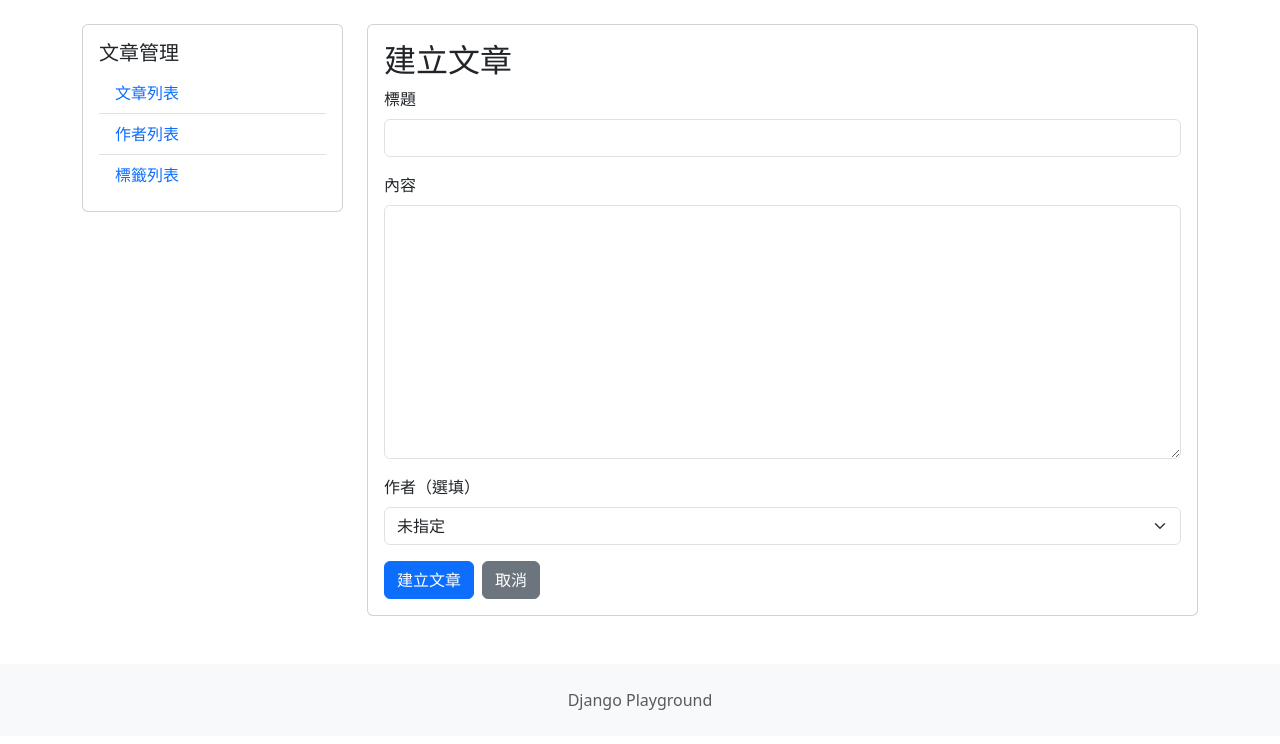
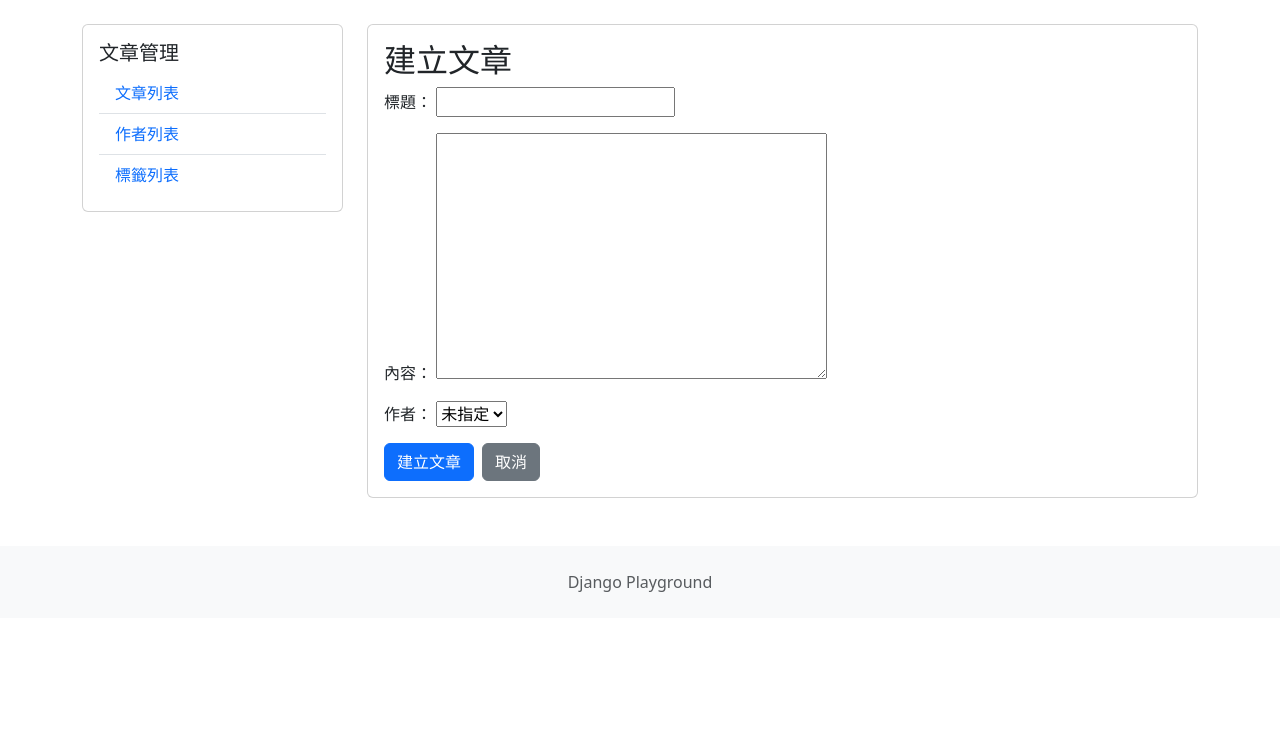
Before and after one commit to CYHsuRHS/django-playground-202511, a Django app: page /blog/articles/create/ in a window 1280 px wide. Shown: the part 56-800 px from the top of the page. Run offline with Django 5.2, Linux system fonts and the light colour scheme; data comes from the database, SQL or seed files in the repository; some libraries are stand-ins or nearby versions.

Commit message:
version 2025121308
方法三：使用 Form 渲染表單 且 處理作者下拉選單

```diff
--- a/blog/forms.py
+++ b/blog/forms.py
@@ -1,4 +1,6 @@
 from django import forms
+
+from blog.models import Author
 
 
 # ArticleForm這個class繼承Django定義的forms class
@@ -6,6 +8,7 @@ class ArticleForm(forms.Form):
     title = forms.CharField(
         max_length=200,
         required=True,  # 表必填
+        label="標題",
         error_messages={
             "required": "標題不能空白",
             "max_length": "標題最多 %(limit_value)d 字元",  # Django提供%(limit_value)d會根據上方max_length的值顯示
@@ -14,10 +17,23 @@ class ArticleForm(forms.Form):
     content = forms.CharField(
         widget=forms.Textarea,  # Textarea多行的文字方塊
         required=True,
+        label="內容",
         error_messages={
             "required": "內容不能空白",
         },
     )
-    author = forms.IntegerField(
+    # ChoiceField是選單型的欄位
+    author = forms.ChoiceField(
+        choices=[],  # 空的選項
         required=False,
-    )  # 直接填入作者id
+        label="作者",
+    )
+
+    # __init__ 是python class的建構子，在這個類別被變成物件的時候，表單被建立要執行的動作
+    def __init__(self, *args, **kwargs):
+        super().__init__(*args, **kwargs)  # 表執行繼承的forms原本的__init__
+
+        # 多做的動作
+        self.fields["author"].choices = [("", "未指定")] + [
+            (author.id, author.name) for author in Author.objects.all()
+        ]
--- a/blog/templates/blog/article_create.html
+++ b/blog/templates/blog/article_create.html
@@ -14,57 +14,7 @@
             <form method="post">
                 {% csrf_token %}
 
-                <div class="mb-3">
-                    <label for="{{ form.title.id_for_label }}" class="form-label">
-                        標題
-                    </label>
-                    <input type="text"
-                           class="form-control{% if form.title.errors %} is-invalid{% endif %}"
-                           id="{{ form.title.id_for_label }}"
-                           name="{{ form.title.name }}"
-                           value="{{ form.title.value|default:'' }}"
-                           required />
-                    {% if form.title.errors %}
-                        <div class="invalid-feedback">
-                            {{ form.title.errors.0 }}
-                        </div>
-                    {% endif %}
-                </div>
-
-                <div class="mb-3">
-                    <label for="{{ form.content.id_for_label }}" class="form-label">
-                        內容
-                    </label>
-                    <textarea class="form-control{% if form.content.errors %} is-invalid{% endif %}"
-                              id="{{ form.content.id_for_label }}"
-                              name="{{ form.content.name }}"
-                              rows="10"
-                              required>{{ form.content.value|default:'' }}</textarea>
-                    {% if form.content.errors %}
-                        <div class="invalid-feedback">
-                            {{ form.content.errors.0 }}
-                        </div>
-                    {% endif %}
-                </div>
-
-                <div class="mb-3">
-                    <label for="{{ form.author.id_for_label }}" class="form-label">
-                        作者（選填）
-                    </label>
-                    <select class="form-select"
-                            id="{{ form.author.id_for_label }}"
-                            name="{{ form.author.name }}">
-                        <option value="">
-                            未指定
-                        </option>
-                        {% for author in authors %}
-                            <option value="{{ author.id }}"
-                                    {% if form.author.value == author.id %}selected{% endif %}>
-                                {{ author.name }}
-                            </option>
-                        {% endfor %}
-                    </select>
-                </div>
+                {{ form.as_p }}
 
                 <div class="d-flex gap-2">
                     <button type="submit" class="btn btn-primary">
--- a/blog/views.py
+++ b/blog/views.py
@@ -38,15 +38,17 @@ def article_detail(request, article_id):
 
 
 def article_create(request):
-    authors = Author.objects.all()
-
     if request.method == "POST":
         form = ArticleForm(request.POST)  # ArticleForm要驗證request.POST的資料
         if form.is_valid():
+            # article = Article.objects.create(**request.POST) # 這樣寫非常危險
+            # article = Article.objects.create(**form.cleaned_data)  # 這樣寫可以，用cleaned_data會把多餘的欄位濾掉
             article = Article.objects.create(
+                # cleaned_data表已清洗的乾淨資料
                 title=form.cleaned_data["title"],
                 content=form.cleaned_data["content"],
-                author_id=form.cleaned_data["author"],
+                # or None表將空字串轉成 None，假設form.cleaned_data["author"]是空字串就會塞None
+                author_id=form.cleaned_data["author"] or None,
             )
             return redirect("blog:article_detail", article_id=article.id)
     else:
@@ -57,7 +59,6 @@ def article_create(request):
         "blog/article_create.html",
         {
             "form": form,  # 改丟form這個表單到前端
-            "authors": authors,
         },
     )
 
```
